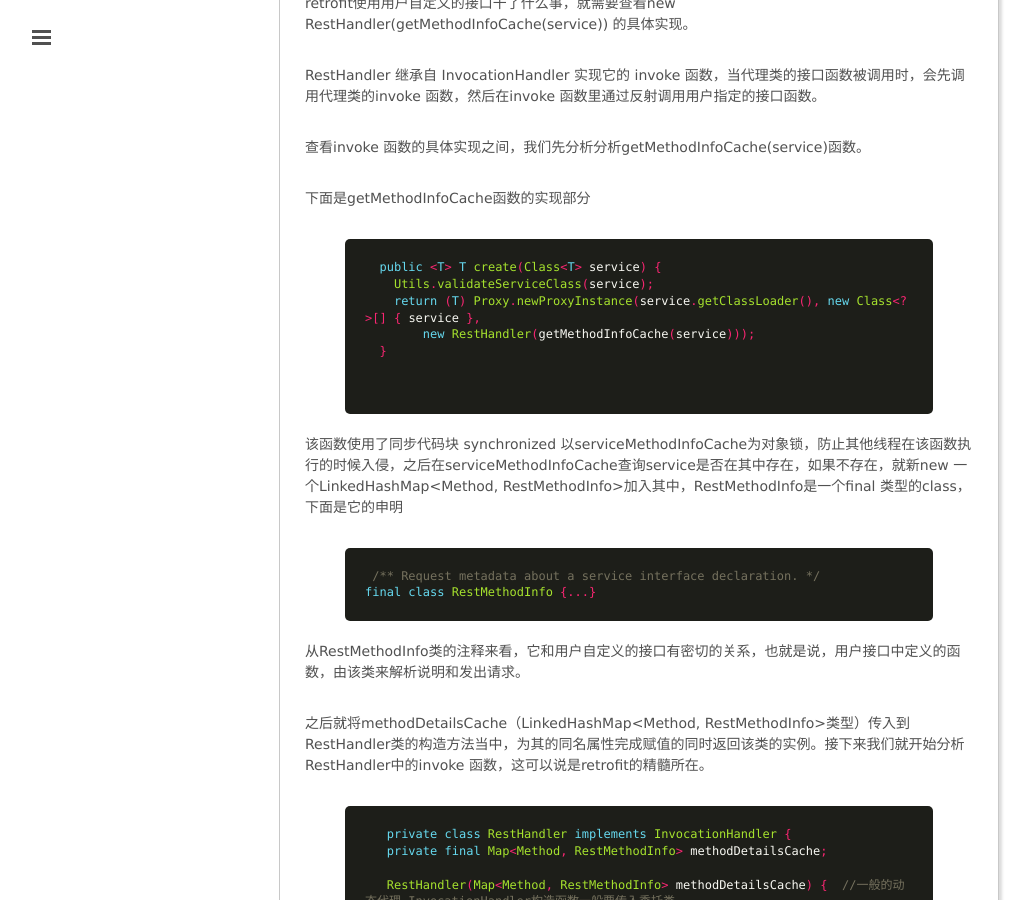
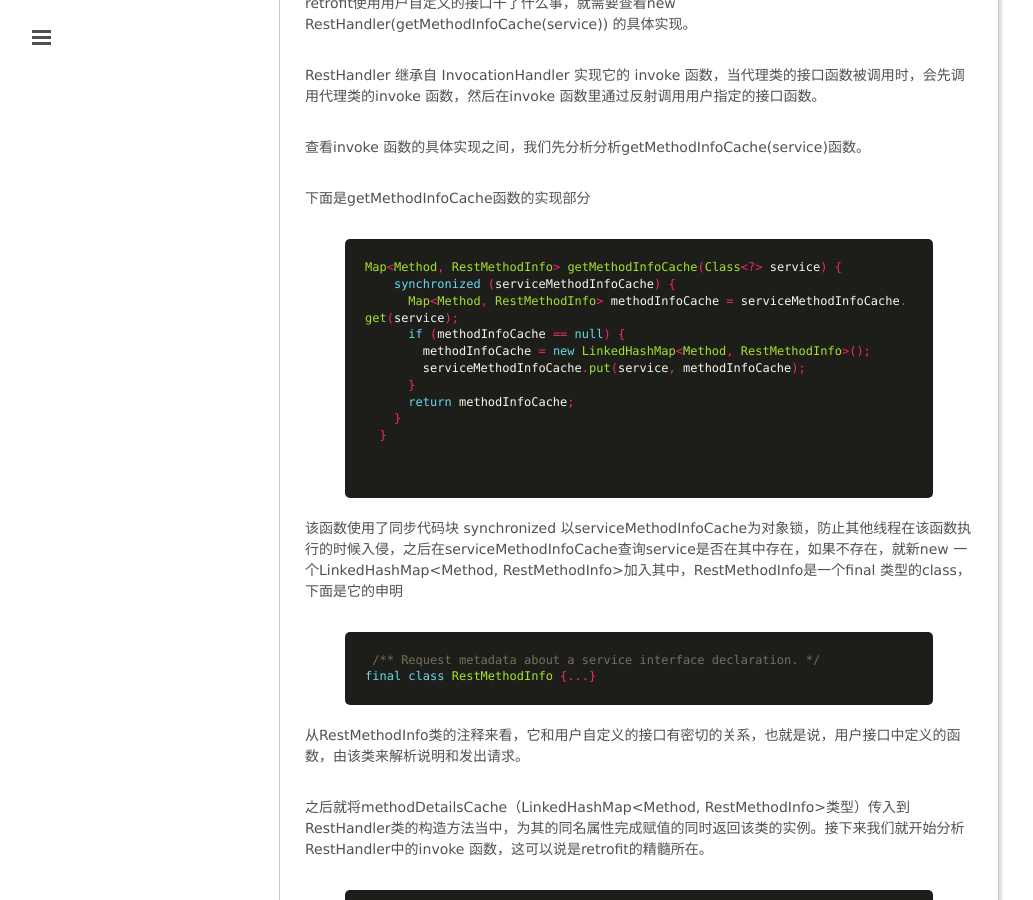
Before and after one commit to mxn21/mxn21.github.io, a Jekyll site: the page built from _posts/2015-6-19-retrofit实现原理分析.md, in a window 1280 px wide and 900 px high, scrolled down 5092 px. Shown: the whole window, without its empty margins (1-1034 px from the left). Built offline with Jekyll 4.4.1, drawn with Linux system fonts in a browser that asks for light colours; Markdown is read by kramdown in place of the engine named in the settings; comment, search, counter and statistics services are not loaded.

Commit message:
Update 2015-6-19-retrofit实现原理分析.md

```diff
--- a/_posts/2015-6-19-retrofit实现原理分析.md
+++ b/_posts/2015-6-19-retrofit实现原理分析.md
@@ -232,14 +232,20 @@
 下面是getMethodInfoCache函数的实现部分
 
 {% highlight java %}
-  public <T> T create(Class<T> service) {
-    Utils.validateServiceClass(service);
-    return (T) Proxy.newProxyInstance(service.getClassLoader(), new Class<?>[] { service },
-        new RestHandler(getMethodInfoCache(service)));
+Map<Method, RestMethodInfo> getMethodInfoCache(Class<?> service) {
+    synchronized (serviceMethodInfoCache) {
+      Map<Method, RestMethodInfo> methodInfoCache = serviceMethodInfoCache.get(service);
+      if (methodInfoCache == null) {
+        methodInfoCache = new LinkedHashMap<Method, RestMethodInfo>();
+        serviceMethodInfoCache.put(service, methodInfoCache);
+      }
+      return methodInfoCache;
+    }
   }
 
  {% endhighlight  %}
  该函数使用了同步代码块 synchronized 以serviceMethodInfoCache为对象锁，防止其他线程在该函数执行的时候入侵，之后在serviceMethodInfoCache查询service是否在其中存在，如果不存在，就新new 一个LinkedHashMap<Method, RestMethodInfo>加入其中，RestMethodInfo是一个final 类型的class，下面是它的申明
+
  {% highlight java %}
  /** Request metadata about a service interface declaration. */
 final class RestMethodInfo {...}
```
